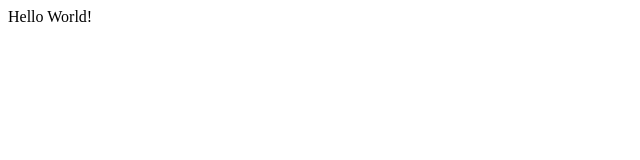
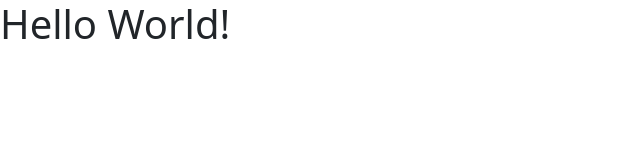
Before and after one commit to amicharski/summer2021js.github.io, a plain HTML site: page index.html in a window 1280 px wide. Shown: the whole page, without its empty margins (0-640 px from the left). Drawn offline with nearby package versions, Linux system fonts and the light colour scheme.

Commit message:
added bootstrap

```diff
--- a/index.html
+++ b/index.html
@@ -1,8 +1,9 @@
 <html>
     <head>
         <title>Hello Title</title>
+        <link href="https://cdn.jsdelivr.net/npm/bootstrap@5.0.2/dist/css/bootstrap.min.css" rel="stylesheet" integrity="sha384-EVSTQN3/azprG1Anm3QDgpJLIm9Nao0Yz1ztcQTwFspd3yD65VohhpuuCOmLASjC" crossorigin="anonymous">
     </head>
     <body>
-        Hello World!
+        <h1>Hello World!</h1>
     </body>
 </html>
```
